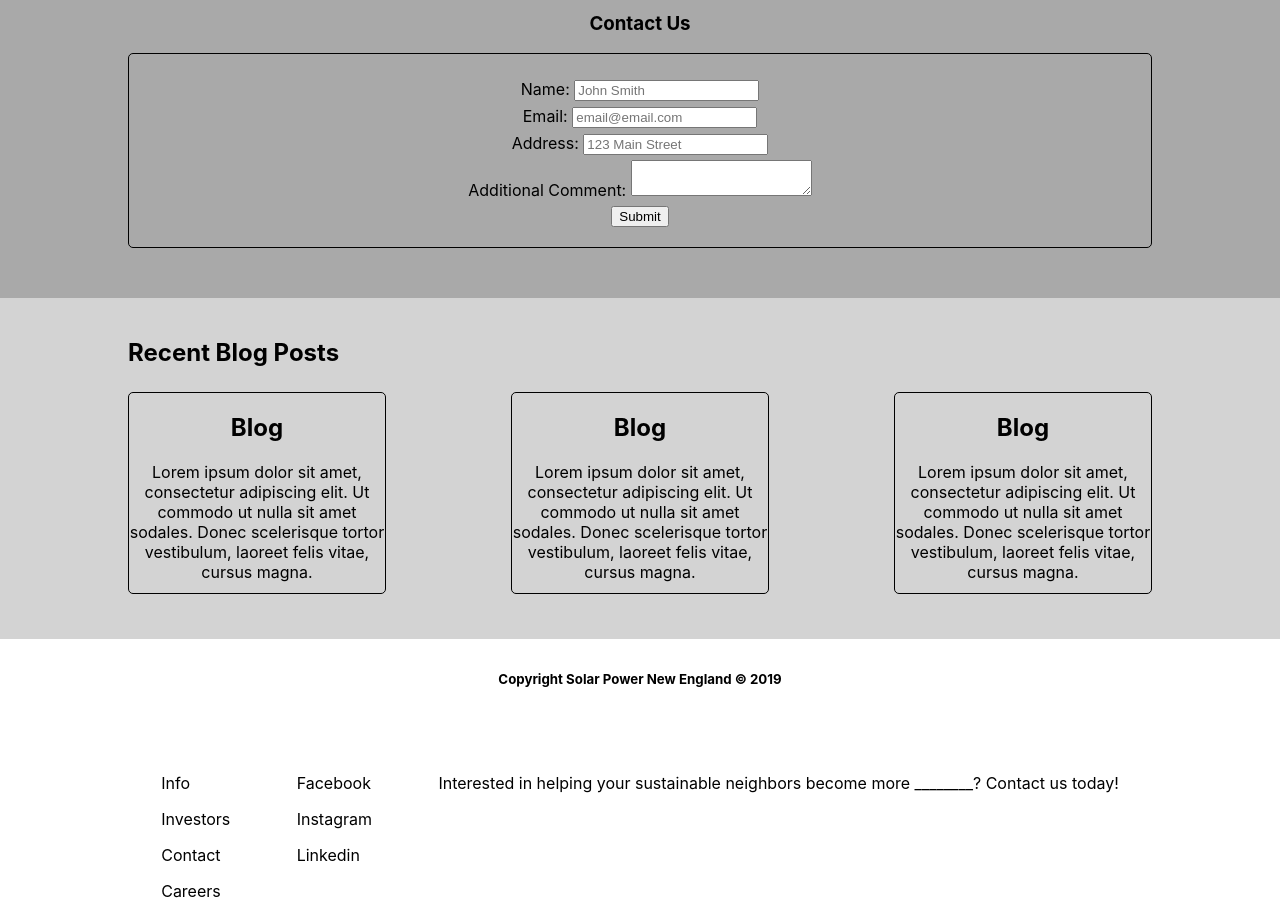
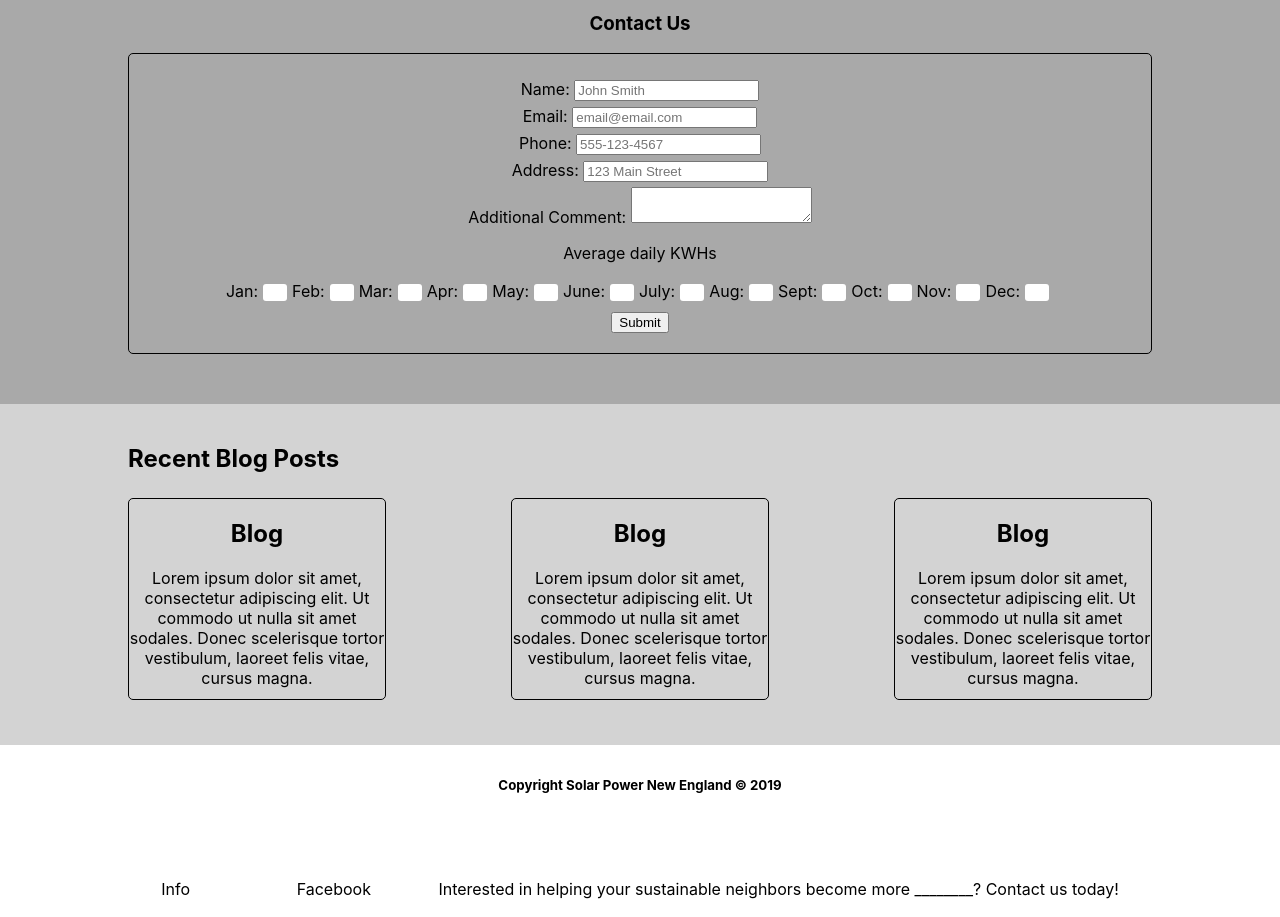
Before and after one commit to robitaille1/solar-ne, a React (Create React App) app: page / in a window 1280 px wide. Shown: the part 840-1757 px from the top of the page. Built offline with nearby package versions, Linux system fonts and the light colour scheme.

Commit message:
added daily kwh form

```diff
--- a/src/components/ContactForm/ContactForm.css
+++ b/src/components/ContactForm/ContactForm.css
@@ -12,3 +12,20 @@
 .contact-form-item {
     margin: 5px 0px;
 }
+
+.month-input {
+    width: 20px;
+    border: none;
+    border-radius: 3px;
+    margin: 5px;
+}
+
+input::-webkit-outer-spin-button,
+input::-webkit-inner-spin-button {
+  -webkit-appearance: none;
+  margin: 0;
+}
+
+input[type=number] {
+  -moz-appearance:textfield;
+}
--- a/src/components/ContactForm/ContactForm.js
+++ b/src/components/ContactForm/ContactForm.js
@@ -26,6 +26,14 @@ export default class ContactForm extends React.Component  {
                     />
                   </div>
                   <div className='contact-form-item'>
+                    <label htmlFor="phone">Phone: </label>
+                    <input
+                        type='tel'
+                        placeholder="555-123-4567"
+                        required
+                    />
+                  </div>
+                  <div className='contact-form-item'>
                     <label htmlFor="address">Address: </label>
                     <input
                         type='text'
@@ -36,6 +44,33 @@ export default class ContactForm extends React.Component  {
                     <label htmlFor="comments">Additional Comment: </label>
                     <textarea name='comments'></textarea>
                   </div>
+                  <div className='contact-form-item'>
+                    <p>Average daily KWHs</p>
+                    <label htmlFor='jan'>Jan:</label>
+                    <input name='jan' type='number' className='month-input'></input>
+                    <label htmlFor='feb'>Feb:</label>
+                    <input name='feb' type='number' className='month-input'></input>
+                    <label htmlFor='mar'>Mar:</label>
+                    <input name='mar' type='number' className='month-input'></input>
+                    <label htmlFor='apr'>Apr:</label>
+                    <input name='apr' type='number' className='month-input'></input>
+                    <label htmlFor='may'>May:</label>
+                    <input name='may' type='number' className='month-input'></input>
+                    <label htmlFor='june'>June:</label>
+                    <input name='june' type='number' className='month-input'></input>
+                    <label htmlFor='july'>July:</label>
+                    <input name='july' type='number' className='month-input'></input>
+                    <label htmlFor='aug'>Aug:</label>
+                    <input name='aug' type='number' className='month-input'></input>
+                    <label htmlFor='sept'>Sept:</label>
+                    <input name='sept' type='number' className='month-input'></input>
+                    <label htmlFor='oct'>Oct:</label>
+                    <input name='oct' type='number' className='month-input'></input>
+                    <label htmlFor='nov'>Nov:</label>
+                    <input name='nov' type='number' className='month-input'></input>
+                    <label htmlFor='dec'>Dec:</label>
+                    <input name='dec' type='number' className='month-input'></input>
+                  </div>
                     <button className='btn-class'>Submit</button>
                 </form>
         </section>
```
